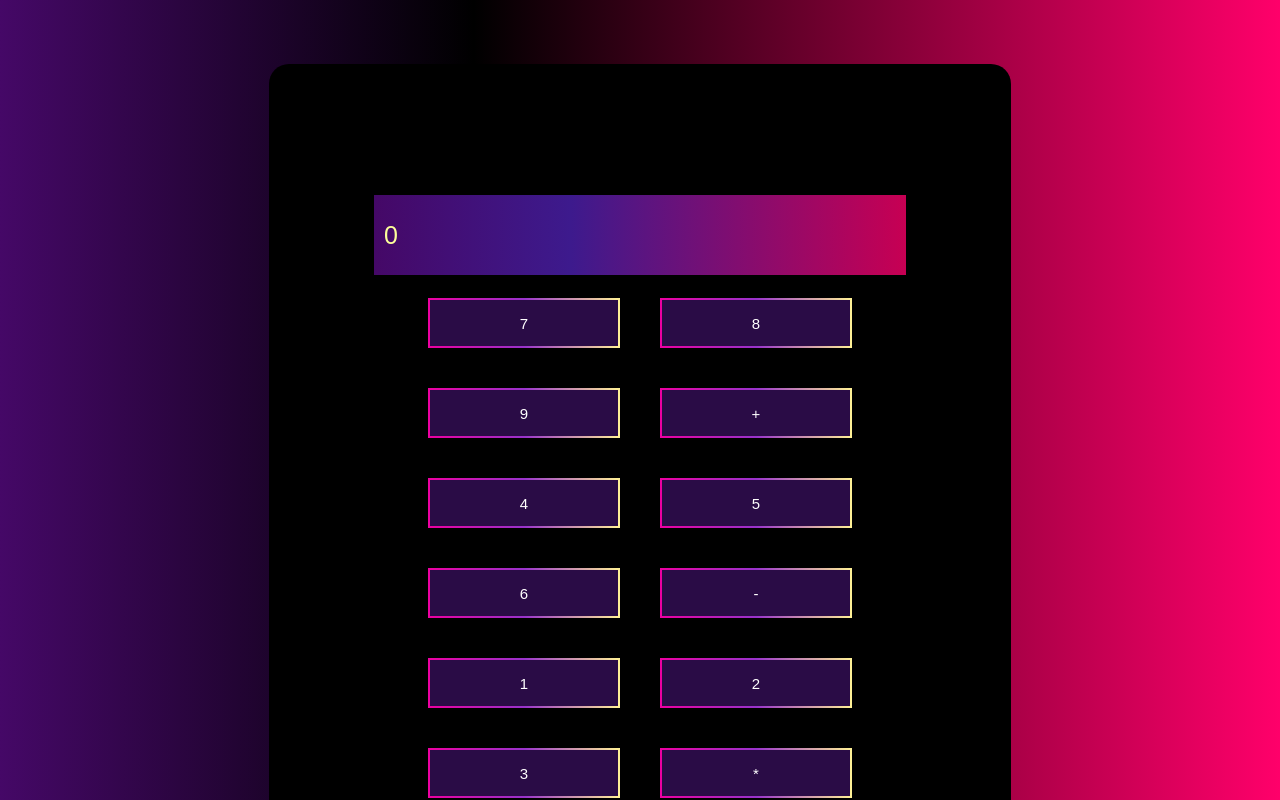
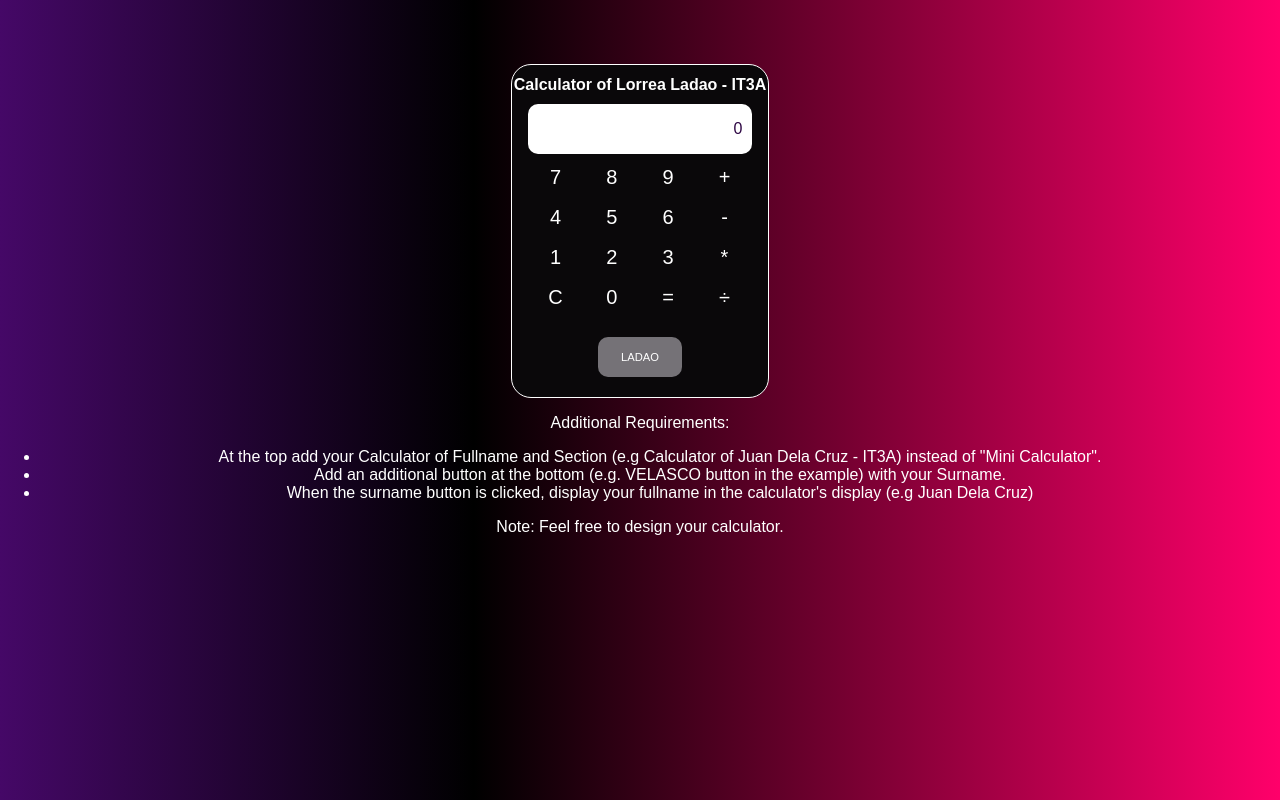
Before and after one commit to LorreaLadao/React-my-calculator, a React (Create React App) app: page / in a window 1280 px wide. Shown: the top 800 px of the page. Built offline with nearby package versions, Linux system fonts and the light colour scheme.

Commit message:
Update App.css

```diff
--- a/src/App.css
+++ b/src/App.css
@@ -1,28 +1,35 @@
 body {
   background: linear-gradient(90deg, rgba(69, 8, 103, 1) 0%, rgba(0, 0, 0, 1) 37%, rgba(255, 0, 106, 1) 100%);
   text-align: center;
+  color: white;
   background-size: cover;
   font-family: 'Poppins', sans-serif;
 }
 
+h1 {
+  font-size: 1rem;
+  color: white;
+}
+
 .CalcContainer {
   margin: auto;
-  padding: 4%;
-  background-color:rgba(0, 0, 0, 1);
+  background-color: rgb(10, 8, 10);
   margin-top: 5%;
-  width: 50%;
+  width: 20%;
   border-radius: 20px;
+  border: 1px solid white;
 }
 
 .CalcDisplay {
-  height: 60px;
+  height: 30px;
   width: 80%;
   padding: 10px;
-  line-height: 60px;
-  text-align: left;
-  background: linear-gradient(90deg, rgba(69, 8, 103, 1) 0%, rgb(61, 26, 141) 37%, rgb(199, 0, 83) 100%);
-  font-size: 25px;
-  color: rgb(253, 255, 154);
+  line-height: 30px;
+  text-align: right;
+  background-color: rgb(255, 255, 255);
+  border-radius: 10px;
+  font-size: 1em;
+  color: rgb(46, 7, 68);
   margin: auto;
   margin-top: 3%;
   margin-bottom: 3px;
@@ -31,31 +38,39 @@ body {
 .ButtonContainer {
   margin: auto;
   width: 100%;
+  font-size: 20px;
 }
 
-.CalcButton {
-  height: 70px;
-  width: 20%;
-  font-size: 25px;
-  margin: 3px;
+.CalcButtonNum {
+  font-size: 20px;
+  width: 22%;
   background-color: rgb(0, 0, 0, 0);
-  color: rgb(252, 252, 142);
-  border-image: linear-gradient(to right, rgb(237, 0, 162), darkorchid, rgb(255, 241, 150)) 1;
+  color: white;
+  margin: 0;
+  border: 0px solid white;
 }
 
 button {
-  height: 50px;
-  width: 30%;
-  font-size: 15px;
-  background-color: rgb(42, 12, 70);
+  height: 40px;
+  width: 35%;
+  font-size: 0.7em;
+  background-color: rgb(117, 114, 119);
   color: white;
-  border-image: linear-gradient(to right, rgb(237, 0, 162), darkorchid, rgb(255, 241, 150)) 1;
   margin: 20px;
+  border-radius: 10px;
+  border: none;
 }
 
 .CalcButton:hover, button:hover {
   cursor: pointer;
-  background-color: rgb(42, 12, 70);
+  background-color: rgb(175, 175, 175);
   color: white;
-  transition: background-color 0.3s ease;
+  border-radius: 10px;
+  transition: background-color 0.5s ease;
 }
+
+.CalcButtonName {
+  padding: 1.5%;
+  width: 33%;
+  font-size: 0.7em;
+}
```
